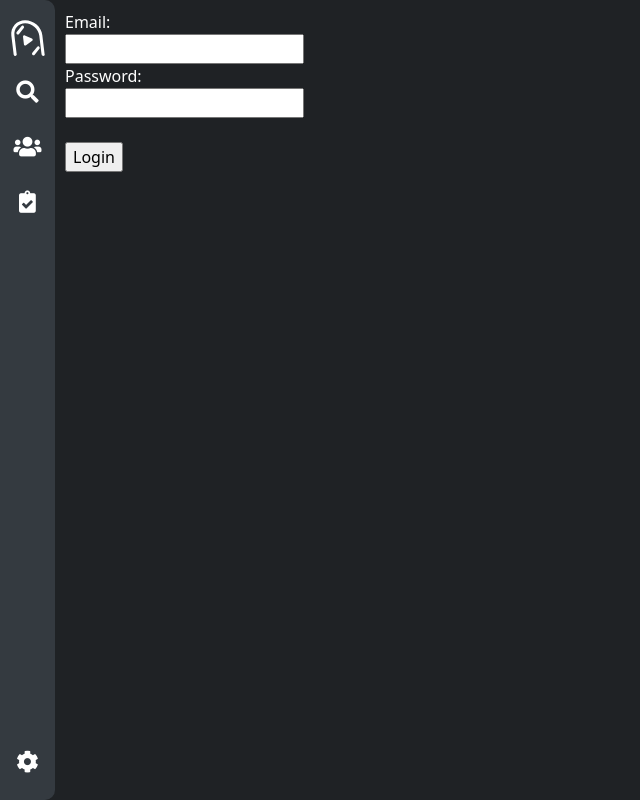
After one commit to CetaceanNation/MediaMirror, a Python web app: template templates/login.j2 in a window 1280 px wide. The commit adds this page. Shown: the whole page, without its empty margins (0-640 px from the left). Run offline with Jinja, Linux system fonts and the light colour scheme; the template is opened without the code that fills it, so the values that code supplies are empty.

Commit message:
Basic login/logout

```diff
--- a/mediamirror/app.py
+++ b/mediamirror/app.py
@@ -91,14 +91,14 @@ if not app.debug or os.environ.get("WERKZEUG_RUN_MAIN") == "true":
             ("modify-plugins", "Modify settings for plugins")
         ]
         for perm in initial_perms:
-            if not create_permission(*perm):
+            if not create_permission(app.name.lower(), *perm):
                 log.error("Failed to insert all default permissions, database might be damaged.")
                 break
         # Default user
         user_config = config.get("users", None)
         if user_config and user_config.get("default_username", None) and user_config.get("default_password", None):
             default_user_id = create_user(user_config["default_username"], user_config["default_password"])
-            add_user_permissions(default_user_id, os.path.basename(os.path.dirname(__file__)), ["admin", "view-users"])
+            add_user_permissions(default_user_id, app.name.lower(), ["admin"])
         else:
             log.error(
                 "NO DEFAULT USER CONFIGURED, your config might be messed up." +
--- a/static/style/admin.css
+++ b/static/style/admin.css
@@ -1,6 +1,5 @@
 /* Define CSS variables */
 :root {
-    --admin-display-background: #343a40;
     --admin-options-width: 20%;
 }
 
@@ -13,9 +12,9 @@
 
 #userDisplay {
     align-self: center;
-    padding: 10px;
     margin-bottom: 20px;
     overflow: visible;
+    padding: 10px;
 }
 
 /* Options list */
@@ -33,7 +32,7 @@
 }
 
 .options-list ul {
-    background-color: var(--admin-display-background);
+    background-color: var(--content-background);
     border-radius: 10px;
     list-style-type: none;
     margin: 0;
@@ -68,7 +67,7 @@
 /* Admin content */
 .admin-display {
     align-self: center;
-    background-color: var(--admin-display-background);
+    background-color: var(--content-background);
     border-radius: 10px;
     flex: 1 1 auto;
     height: 90vh;
--- a/static/style/main.css
+++ b/static/style/main.css
@@ -1,5 +1,6 @@
 /* Define CSS variables */
 :root {
+    --content-background: #343a40;
     --hover-background: #495057;
     --hover-foreground: #72b9ec;
     --main-background: #1f2225;
--- a/static/style/sidebar.css
+++ b/static/style/sidebar.css
@@ -1,12 +1,11 @@
 /* Define CSS variables */
 :root {
-    --sidebar-background: #343a40;
     --sidebar-width-collapsed: 55px;
     --sidebar-width-expanded: 140px;
 }
 
 .sidebar {
-    background-color: var(--sidebar-background);
+    background-color: var(--content-background);
     border-bottom-right-radius: 10px;
     border-top-right-radius: 10px;
     color: var(--main-foreground);
@@ -32,24 +31,22 @@
 
 /* Sidebar entries */
 .sidebar-items {
+    margin-bottom: 10px;
     margin-top: 10px;
 }
 
 .sidebar-item {
     align-items: center;
     color: var(--main-foreground);
+    display: flex;
     height: var(--sidebar-width-collapsed);
     text-decoration: none;
 }
 
-.sidebar-item-top {
-    display: flex;
-}
-
-.sidebar-item-bottom {
+.sidebar-items-bottom {
     bottom: 10px;
-    display: flex;
     position: absolute;
+    vertical-align: bottom;
     width: 100%;
 }
 
@@ -94,7 +91,7 @@
 }
 
 .sidebar-chevron {
-    background-color: var(--sidebar-background);
+    background-color: var(--content-background);
     border: none;
     color: var(--main-foreground);
     outline: none;
--- a/templates/admin.j2
+++ b/templates/admin.j2
@@ -9,13 +9,15 @@
 <div class="admin-content">
     <div class="options-list">
         <div id="userDisplay">
-            Logged in as admin
+            Logged in as {{ session["username"] }}
         </div>
         <ul>
             {% for section_name, fragment in admin_sections %}
             <a href="#{{fragment}}">
                 <li{% if loop.first %} class="options-list-top" {% elif loop.last %} class="options-list-bottom" {%
-                    endif %}>{{section_name}}</li>
+                    endif %}>
+                    {{section_name}}
+                    </li>
             </a>
             {% endfor %}
         </ul>
--- a/templates/base.j2
+++ b/templates/base.j2
@@ -18,7 +18,7 @@
 <body>
     <div class="sidebar sidebar-expanded">
         <div class="sidebar-items">
-            <a href="/" class="sidebar-item sidebar-item-top">
+            <a href="/" class="sidebar-item">
                 <div class="sidebar-icon">
                     <svg class="svg-logo" version="1.2" baseProfile="tiny" id="Layer_1"
                         xmlns="http://www.w3.org/2000/svg" xmlns:xlink="http://www.w3.org/1999/xlink" x="0px" y="0px"
@@ -39,30 +39,40 @@
                 </div>
                 <div class="sidebar-text">Home</div>
             </a>
-            <a href="#" class="sidebar-item sidebar-item-top">
+            <a href="#" class="sidebar-item">
                 <div class="sidebar-icon">
                     <i class="fas fa-search"></i>
                 </div>
                 <div class="sidebar-text">Search</div>
             </a>
-            <a href="#" class="sidebar-item sidebar-item-top">
+            <a href="#" class="sidebar-item">
                 <div class="sidebar-icon">
                     <i class="fas fa-users"></i>
                 </div>
                 <div class="sidebar-text">Creators</div>
             </a>
-            <a href="#" class="sidebar-item sidebar-item-top">
+            <a href="#" class="sidebar-item">
                 <div class="sidebar-icon">
                     <i class="fas fa-clipboard-check"></i>
                 </div>
                 <div class="sidebar-text">Tasks</div>
             </a>
-            <a href="/management" class="sidebar-item sidebar-item-bottom">
-                <div class="sidebar-icon">
-                    <i class="fas fa-cog"></i>
-                </div>
-                <div class="sidebar-text">Manage</div>
-            </a>
+            <div class="sidebar-items-bottom">
+                {% if session["user_id"] %}
+                <a href="{{ url_for('default_pages.logout') }}" class="sidebar-item">
+                    <div class="sidebar-icon">
+                        <i class="fas fa-sign-out-alt rotated"></i>
+                    </div>
+                    <div class="sidebar-text">Logout</div>
+                </a>
+                {% endif %}
+                <a href="{{ url_for('default_pages.admin') }}" class="sidebar-item">
+                    <div class="sidebar-icon">
+                        <i class="fas fa-cog"></i>
+                    </div>
+                    <div class="sidebar-text">Manage</div>
+                </a>
+            </div>
         </div>
     </div>
     <div class="main-content sidebar-expanded">
--- /dev/null
+++ b/templates/login.j2
@@ -0,0 +1,24 @@
+{% extends 'base.j2' %}
+
+{% block head %}
+{{ super() }}
+<link rel="stylesheet" href="{{ url_for('static', filename='style/admin.css') }}" />
+{% endblock %}
+
+{% block body %}
+<form method="post" action="/login{% if next %}?next={{ next }}{% endif %}">
+    <label>Email:</label>
+    <br>
+    <input type="text" name="u">
+    <br>
+    <label>Password:</label>
+    <br>
+    <input type="password" name="p">
+    <br>
+    <br>
+    <input type="submit" value="Login">
+</form>
+{% if error_message %}
+<span>{{ error_message }}</span>
+{% endif %}
+{% endblock %}
```
Also changed, not shown: mediamirror/auth.py (+10 -14 lines), mediamirror/routes.py (+84 -11 lines).
